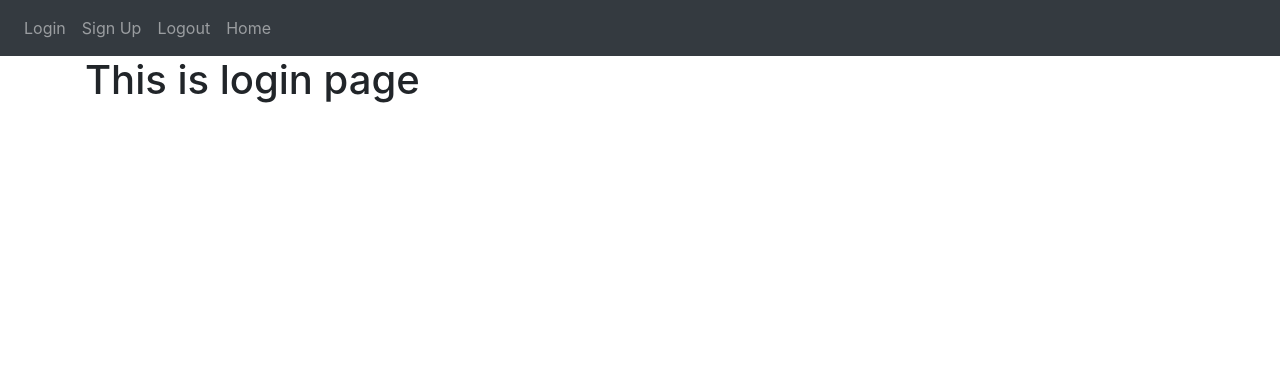
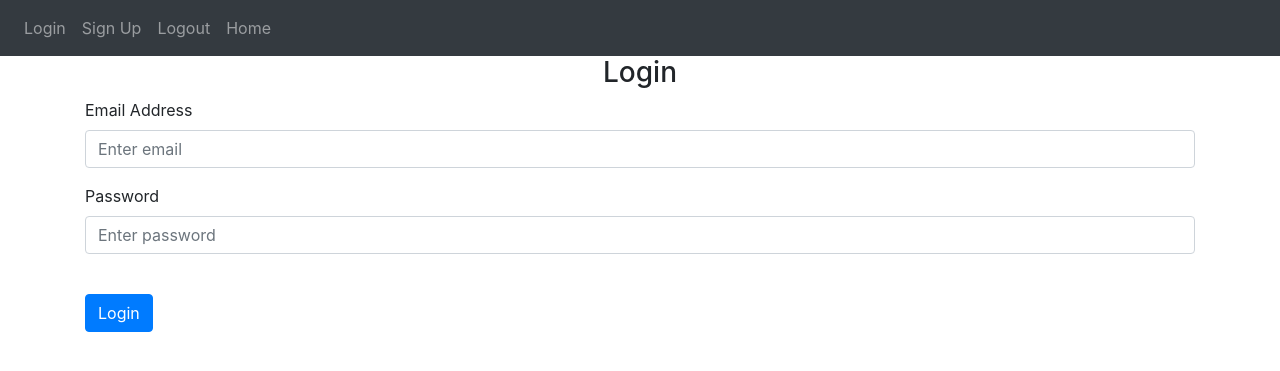
Before and after one commit to ivekccc/Flask-Web-App-Notes, a Flask app: page /login in a window 1280 px wide. Shown: the top 371 px of the page. Run offline with Flask 3, Linux system fonts and the light colour scheme; some libraries are stand-ins or nearby versions.

Commit message:
Login html

```diff
--- a/webiste/templates/login.html
+++ b/webiste/templates/login.html
@@ -1,5 +1,28 @@
-{%extends "base.html"%}
-<title>{%block title%}Login{%endblock%}</title>
-{%block content%}
-<h1>This is login page</h1>
-{%endblock%}
+{% extends "base.html" %} {% block title %}Login{% endblock %} {% block content
+    %}
+    <form method="POST">
+      <h3 align="center">Login</h3>
+      <div class="form-group">
+        <label for="email">Email Address</label>
+        <input
+          type="email"
+          class="form-control"
+          id="email"
+          name="email"
+          placeholder="Enter email"
+        />
+      </div>
+      <div class="form-group">
+        <label for="password">Password</label>
+        <input
+          type="password"
+          class="form-control"
+          id="password"
+          name="password"
+          placeholder="Enter password"
+        />
+      </div>
+      <br />
+      <button type="submit" class="btn btn-primary">Login</button>
+    </form>
+    {% endblock %}
```
